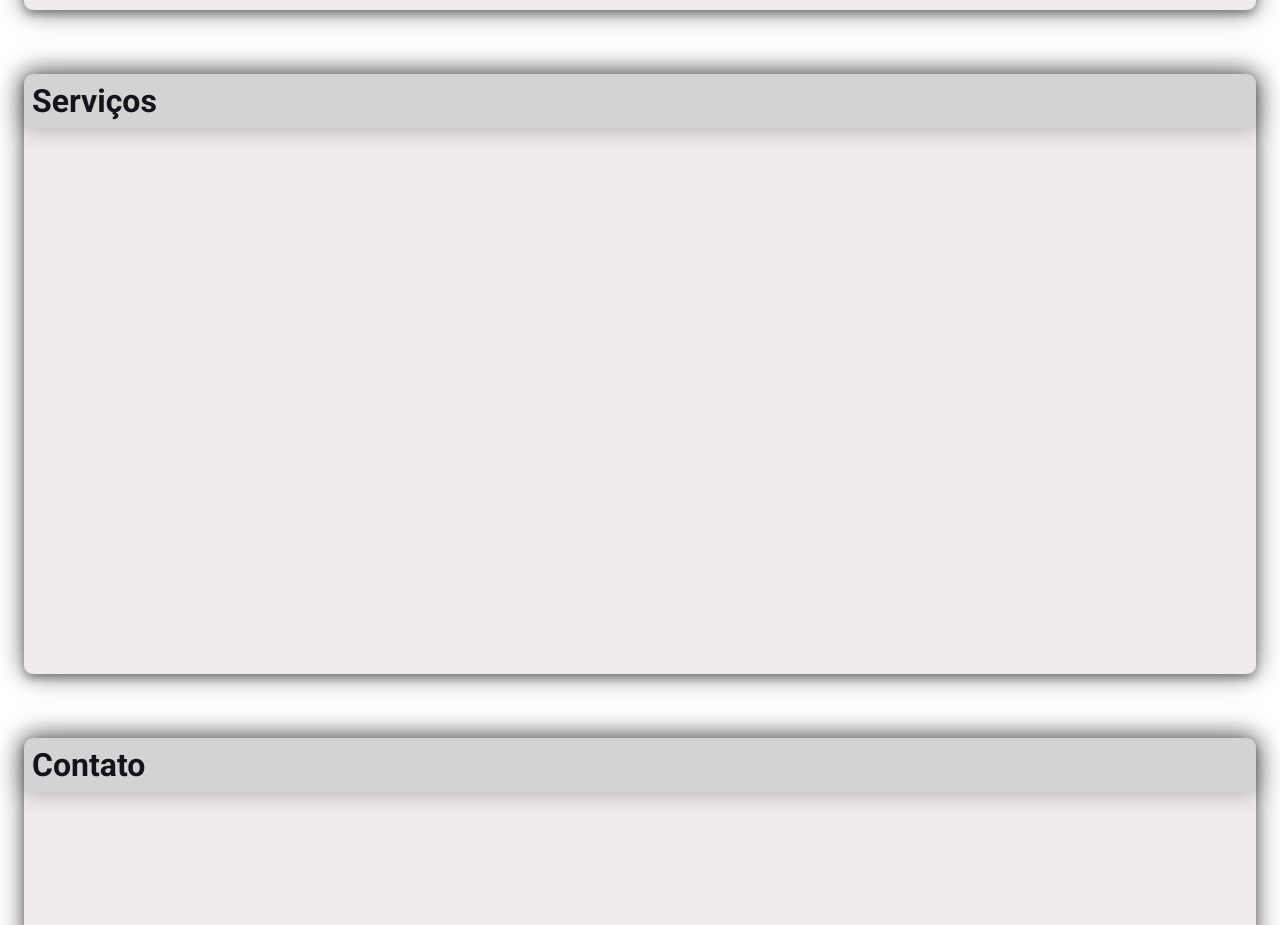
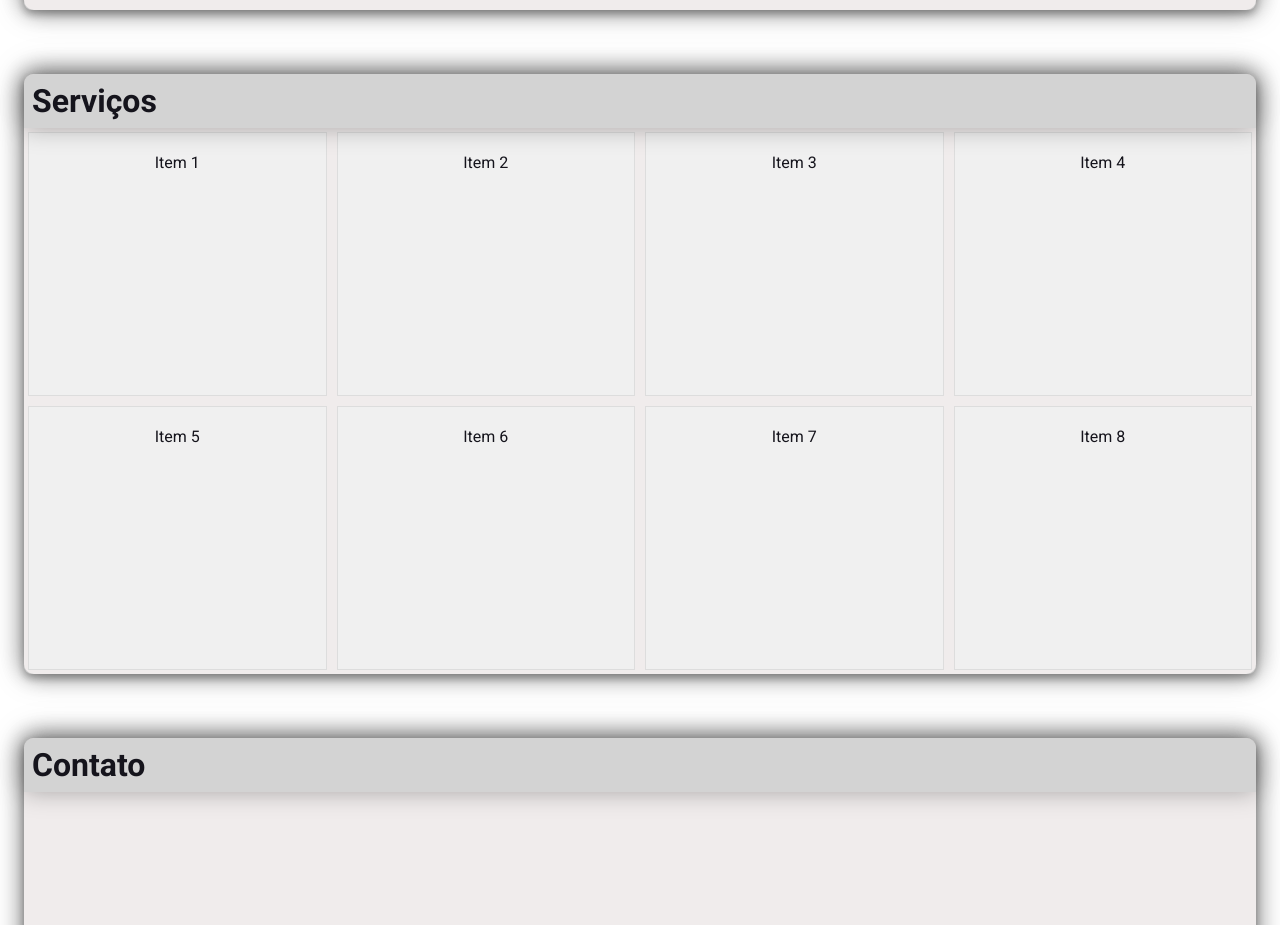
Before and after one commit to Arturstriker3/test-truckme, a Vue app: page / in a window 1280 px wide. Shown: the part 1374-2299 px from the top of the page. Built offline with nearby package versions, Linux system fonts and the light colour scheme.

Commit message:
feat: service section

```diff
--- a/src/App.vue
+++ b/src/App.vue
@@ -142,12 +142,20 @@
           <div class="content-header" >
             <h3>Serviços</h3>
           </div>
-          <div class="content-body" >
-
+          <div class="content-body">
+            <div class="grid-item">Item 1</div>
+            <div class="grid-item">Item 2</div>
+            <div class="grid-item">Item 3</div>
+            <div class="grid-item">Item 4</div>
+            <div class="grid-item">Item 5</div>
+            <div class="grid-item">Item 6</div>
+            <div class="grid-item">Item 7</div>
+            <div class="grid-item">Item 8</div>
           </div>
         </div>
       </div>
     </section>
+
     <section class="contact" ref="contact" >
       <div class="container">
         <div class="content" >
@@ -692,6 +700,18 @@
 
         .content-body {
           padding: 4px;
+          display: grid;
+          grid-template-columns: repeat(4, 1fr);
+          grid-template-rows: repeat(2, auto);
+          gap: 10px;
+          height: 100%;
+
+          .grid-item {
+            background-color: #f0f0f0;
+            padding: 20px;
+            text-align: center;
+            border: 1px solid #ddd;
+          }
         }
       }
     }
```
